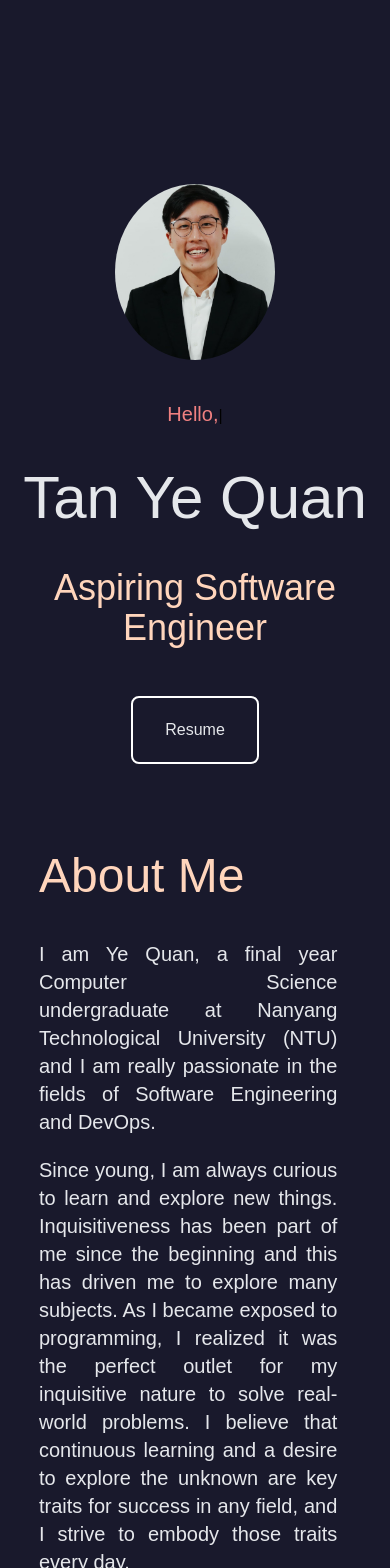
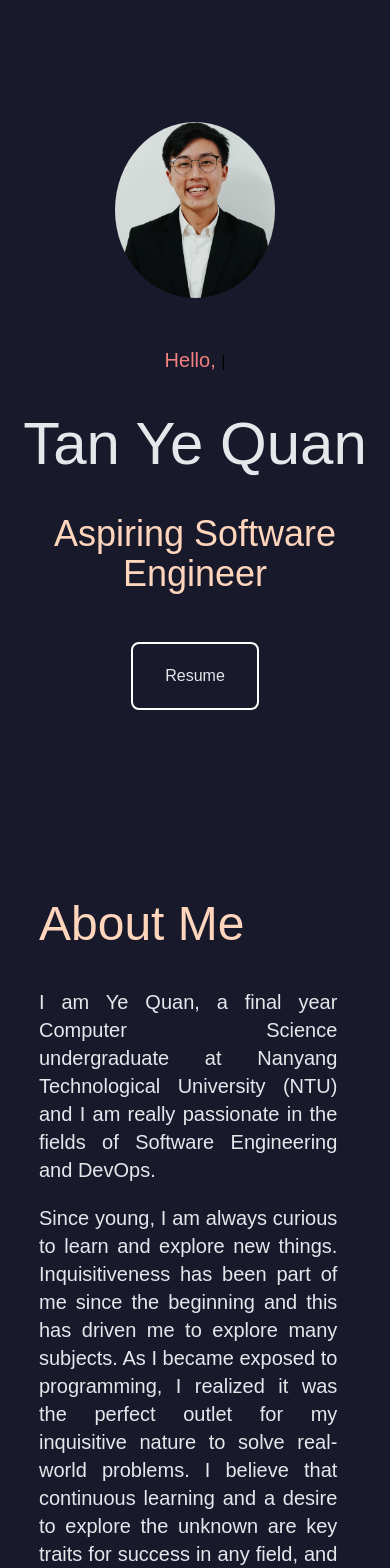
Before and after one commit to yequan99/yequan99.github.io, a React (Create React App) app: page / in a window 390 px wide. Shown: the part 80-1648 px from the top of the page. Built offline with nearby package versions, Linux system fonts and the light colour scheme; a web font is replaced by a local one.

Commit message:
Rescale Landing page for phone/tablet view

```diff
--- a/src/App.js
+++ b/src/App.js
@@ -12,15 +12,15 @@ export default function App() {
         <div className="fixed w-full top-0 z-50 h-[10%] bg-navy">
           <Navbar />
         </div>
-        <div className="fixed top-[10%] h-[90%] w-1/12 bg-navy hidden md:block">
+        <div className="fixed top-[10%] h-[90%] w-1/12 bg-navy hidden lg:block">
           <Sidebar />
         </div>
-        <div className="absolute bottom-0 right-0 h-[90%] md:float-right md:w-11/12">
+        <div className="absolute bottom-0 right-0 h-[90%] lg:float-right lg:w-11/12">
           <section id="landing" className="h-full w-full bg-navy"><Landing /></section>
-          <section id="about" className="w-full pt-12 bg-navy"><About /></section>
-          <section id="experiences" className="w-full pt-12 bg-navy"><Experiences /></section>
-          <section id="projects" className="w-full pt-12 bg-navy"><Projects /></section>
-          <div className="bg-navy md:hidden">
+          <section id="about" className="w-full pt-24 bg-navy"><About /></section>
+          <section id="experiences" className="w-full pt-24 bg-navy"><Experiences /></section>
+          <section id="projects" className="w-full pt-24 bg-navy"><Projects /></section>
+          <div className="bg-navy lg:hidden">
             <Sidebar />
           </div>
         </div>
--- a/src/components/Landing.js
+++ b/src/components/Landing.js
@@ -23,18 +23,18 @@ export default function Landing() {
 
     return(
         <div className="flex flex-col-reverse w-full h-full items-center lg:pb-16 lg:pl-[10%] lg:flex-row">
-            <div className="w-full text-center lg:h-fit lg:w-[45%] lg:text-left">
+            <div className="w-full text-center h-[55%] lg:h-fit lg:w-[45%] lg:text-left">
                 <span className="text-xl text-maroon" ref={el} />
                 <ul>
                     <li className="pt-10 text-6xl text-gray-200">Tan Ye Quan</li>
                     <li className="pt-10 pb-12 text-4xl text-beige">Aspiring Software Engineer</li>
                 </ul>
-                <div className="block m-auto border-2 border-white rounded-lg w-32 cursor-pointer text-center transition ease-in-out delay-350 hover:-translate-y-1 lg:m-0">
-                    <a className="text-gray-200 leading-[4rem] w-full h-full block" href={resume} target="_blank" rel="noreferrer">Resume</a>
+                <div className="m-auto border-2 border-white rounded-lg w-32 cursor-pointer text-center transition ease-in-out delay-350 hover:-translate-y-1 lg:m-0">
+                    <a className="text-gray-200 leading-[4rem] w-full h-full" href={resume} target="_blank" rel="noreferrer">Resume</a>
                 </div>
             </div>
-            <div className="w-full pb-10 lg:h-fit lg:w-[55%] lg:pb-0">
-                <img className="block m-auto h-[11rem] w-[10rem] rounded-[50%] lg:m-0 lg:h-[22rem] lg:w-[21rem]" src={profile_pic} alt="Tan Ye Quan" />
+            <div className="flex items-end pb-12 w-full h-[45%] lg:h-fit lg:w-[55%] lg:pb-0">
+                <img className="mx-auto h-[11rem] w-[10rem] rounded-[50%] lg:m-0 lg:h-[22rem] lg:w-[21rem]" src={profile_pic} alt="Tan Ye Quan" />
             </div>
         </div>
     );
--- a/src/components/Sidebar.js
+++ b/src/components/Sidebar.js
@@ -10,22 +10,22 @@ export default function Sidebar() {
 
     return (
         <div className="flex flex-col w-full h-full">
-            <div className="md:hidden text-center text-gray-400">
+            <div className="lg:hidden text-center text-gray-400">
                 <h1 className="text-xl pb-4">Let's stay connected!</h1>
             </div>
             <div className="flex mt-auto w-full justify-center">
                 <ul>
-                    <li className="inline-block md:block pb-4 pr-4 md:pr-0">
+                    <li className="inline-block lg:block pb-4 pr-4 lg:pr-0">
                         <a href={socialIcons.github} target="_blank" rel="noopener noreferrer">
                             <UilGithub className="text-gray-400 transition ease-in-out delay-350 hover:-translate-y-1" size="2.5rem" />
                         </a>
                     </li>
-                    <li className="inline-block md:block pb-4 pr-4 md:pr-0">
+                    <li className="inline-block lg:block pb-4 pr-4 lg:pr-0">
                         <a href={socialIcons.linkedin} target="_blank" rel="noopener noreferrer">
                             <UilLinkedin className="text-gray-400 transition ease-in-out delay-350 hover:-translate-y-1" size="2.5rem" />
                         </a>
                     </li>
-                    <li className="inline-block md:block pb-4 pr-4 md:pr-0">
+                    <li className="inline-block lg:block pb-4 pr-4 lg:pr-0">
                         <a href={socialIcons.email} target="_blank" rel="noopener noreferrer">
                             <UilEnvelopeAlt className="text-gray-400 transition ease-in-out delay-350 hover:-translate-y-1" size="2.5rem" />
                         </a>
```
